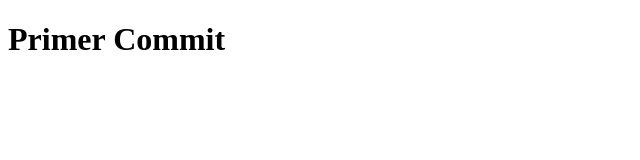
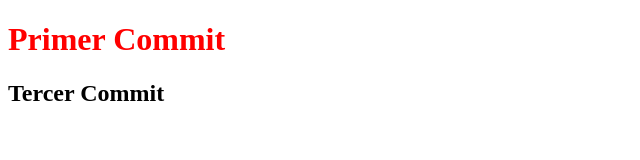
Before and after one commit to ThiagoSilvaCode/primer-repository, a plain HTML site: page index.html in a window 1280 px wide. Shown: the whole page, without its empty margins (0-640 px from the left). Drawn offline with Linux system fonts and the light colour scheme.

Commit message:
Tercer Commit

```diff
--- /dev/null
+++ b/estilo.css
@@ -0,0 +1,3 @@
+h1 {
+    color: red;
+}
--- a/index.html
+++ b/index.html
@@ -5,8 +5,10 @@
     <meta http-equiv="X-UA-Compatible" content="IE=edge">
     <meta name="viewport" content="width=device-width, initial-scale=1.0">
     <title>Document</title>
+    <link rel="stylesheet" href="estilo.css">
 </head>
 <body>
     <h1>Primer Commit</h1>
+    <h2>Tercer Commit</h2>
 </body>
 </html>
```
